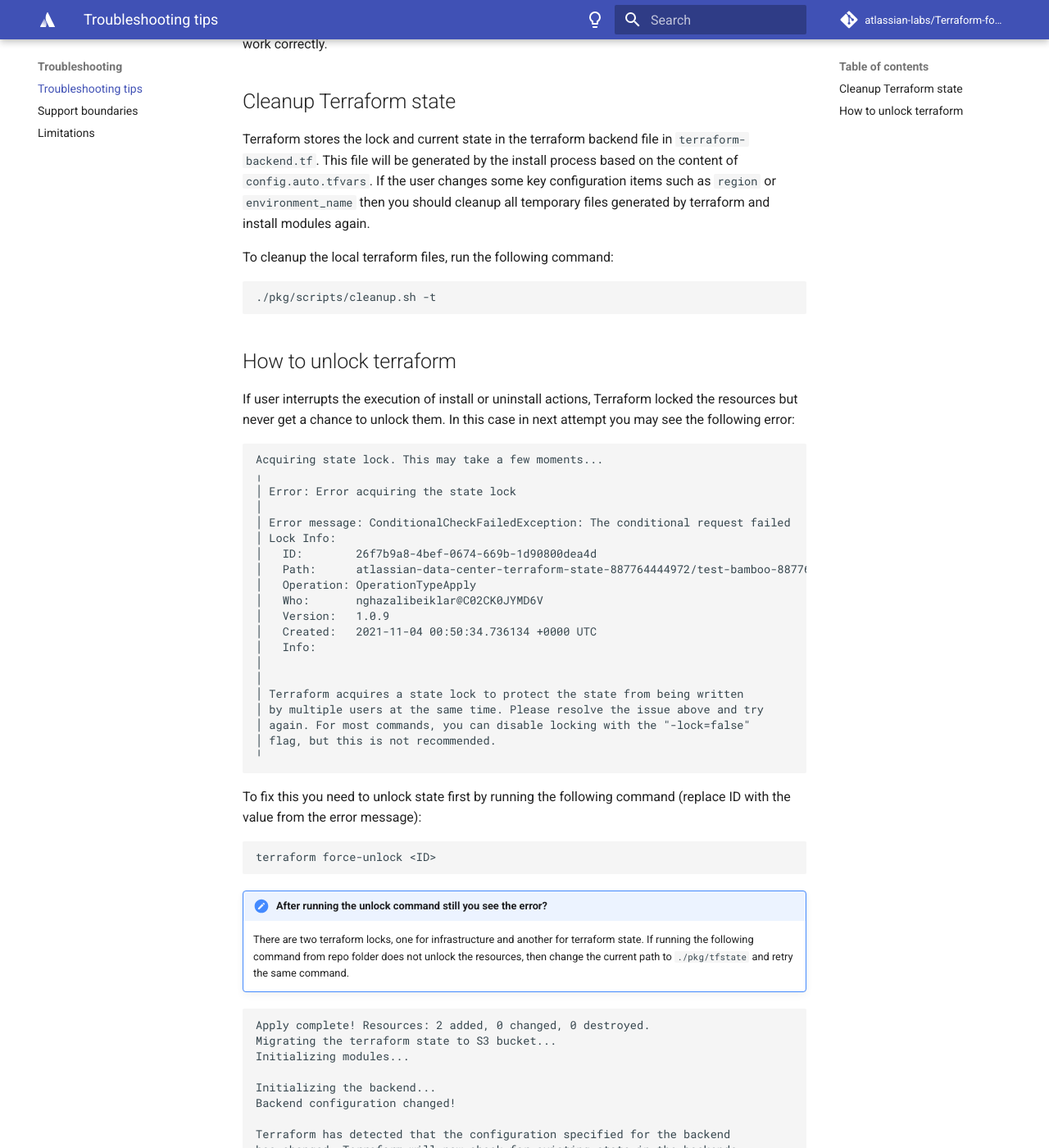
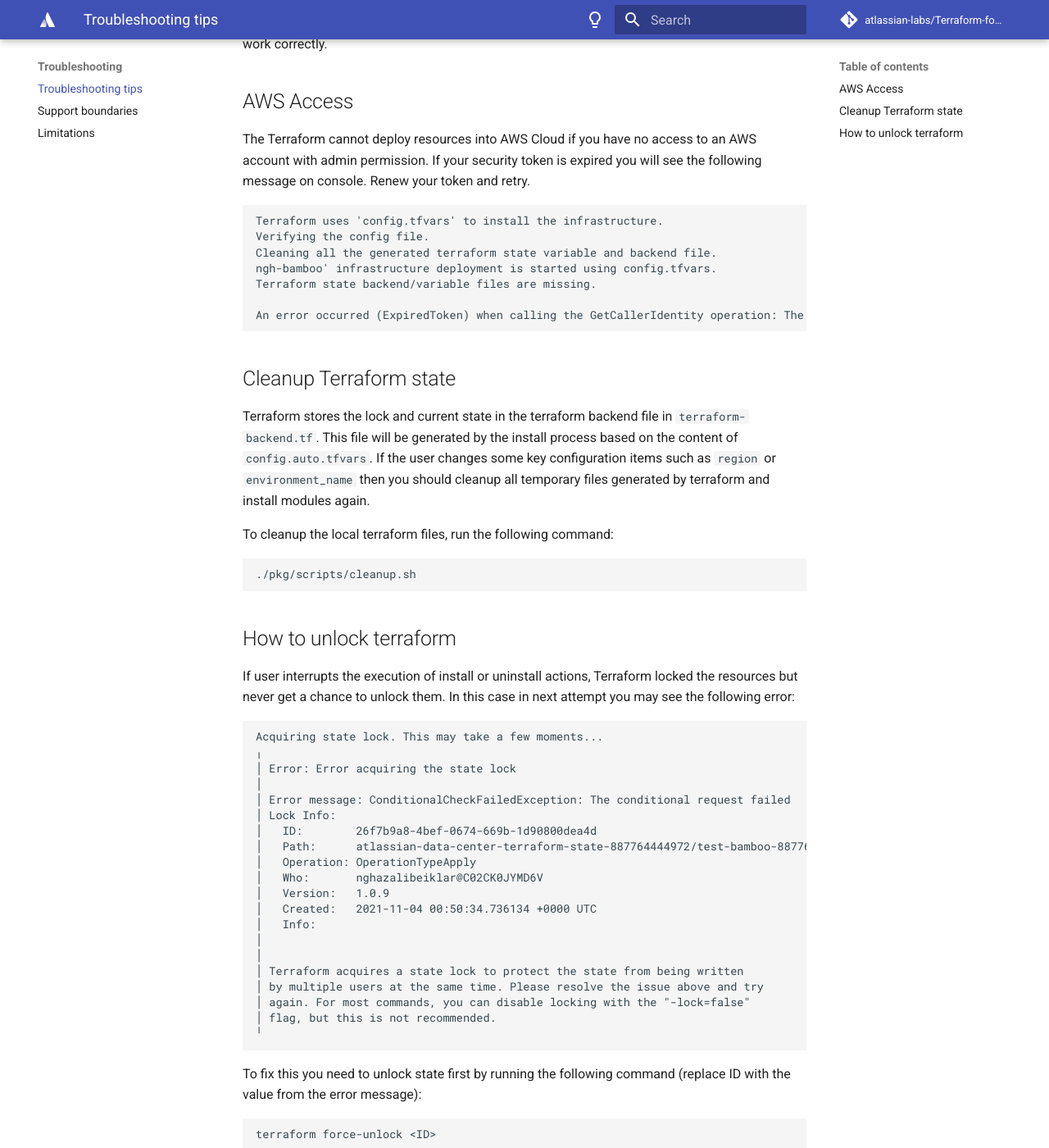
Before and after one commit to atlassian-labs/data-center-terraform, an MkDocs documentation site: the page built from docs/docs/troubleshooting/TROUBLESHOOTING.md, in a window 1280 px wide and 1400 px high, scrolled down 259 px. Shown: the whole window at 82% size. Built offline with MkDocs 1.6.1 and Material for MkDocs 9.7.7, drawn with Linux system fonts in a browser that asks for light colours; comment, search, counter and statistics services are not loaded; some of the changed text lies outside the part shown.

Commit message:
Added documentation for Limitation and Troubleshooting pages

````diff
--- a/docs/docs/troubleshooting/TROUBLESHOOTING.md
+++ b/docs/docs/troubleshooting/TROUBLESHOOTING.md
@@ -1,6 +1,20 @@
 # Troubleshooting tips
 
 This guide contains general tips on how to investigate an application deployment that doesn't work correctly.
+
+## AWS Access
+The Terraform cannot deploy resources into AWS Cloud if you have no access to an AWS account with admin permission.
+If your security token is expired you will see the following message on console. Renew your token and retry.
+
+```
+Terraform uses 'config.tfvars' to install the infrastructure.
+Verifying the config file.
+Cleaning all the generated terraform state variable and backend file.
+ngh-bamboo' infrastructure deployment is started using config.tfvars.
+Terraform state backend/variable files are missing.
+
+An error occurred (ExpiredToken) when calling the GetCallerIdentity operation: The security token included in the request is expired
+```
 
 ## Cleanup Terraform state
 Terraform stores the lock and current state in the terraform backend file in `terraform-backend.tf`.
@@ -10,7 +24,7 @@
 
 To cleanup the local terraform files, run the following command:
 ```
-./pkg/scripts/cleanup.sh -t
+./pkg/scripts/cleanup.sh
 ```
 
 ## How to unlock terraform
@@ -52,35 +66,3 @@
     There are two terraform locks, one for infrastructure and another for terraform state. If running the following
     command from repo folder does not unlock the resources, then change the current path to `./pkg/tfstate` and retry
      the same command.
-
-
-
-```
-Apply complete! Resources: 2 added, 0 changed, 0 destroyed.
-Migrating the terraform state to S3 bucket...
-Initializing modules...
-
-Initializing the backend...
-Backend configuration changed!
-
-Terraform has detected that the configuration specified for the backend
-has changed. Terraform will now check for existing state in the backends.
-
-
-╷
-│ Error: Error inspecting states in the "s3" backend:
-│     S3 bucket does not exist.
-│
-│ The referenced S3 bucket must have been previously created. If the S3 bucket
-│ was created within the last minute, please wait for a minute or two and try
-│ again.
-│
-│ Error: NoSuchBucket: The specified bucket does not exist
-│ 	status code: 404, request id: 3F7S3ANP7A55ZCEK, host id: AmaDrq2Z7nh4CmUkohphCfpCallxVCUxfz2ovAZNPmzoQCdo7k2LrPC7Wya4X21/wxb7msqWiKw=
-│
-│
-│ Prior to changing backends, Terraform inspects the source and destination
-│ states to determine what kind of migration steps need to be taken, if any.
-│ Terraform failed to load the states. The data in both the source and the
-│ destination remain unmodified. Please resolve the above error and try again.
-```
````
Also changed, not shown: docs/docs/troubleshooting/LIMITATIONS.md (+16 -0 lines), docs/docs/.pages.
